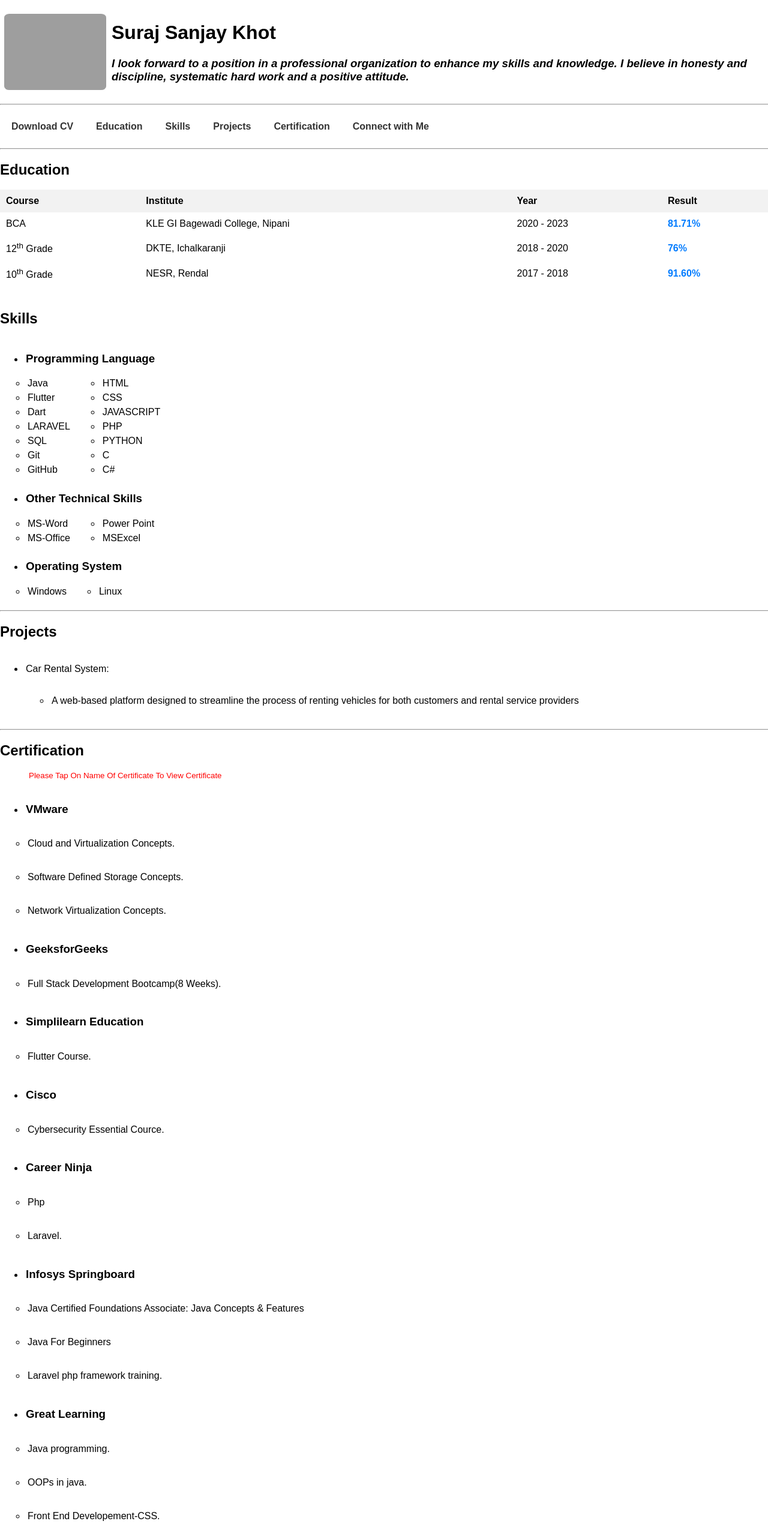
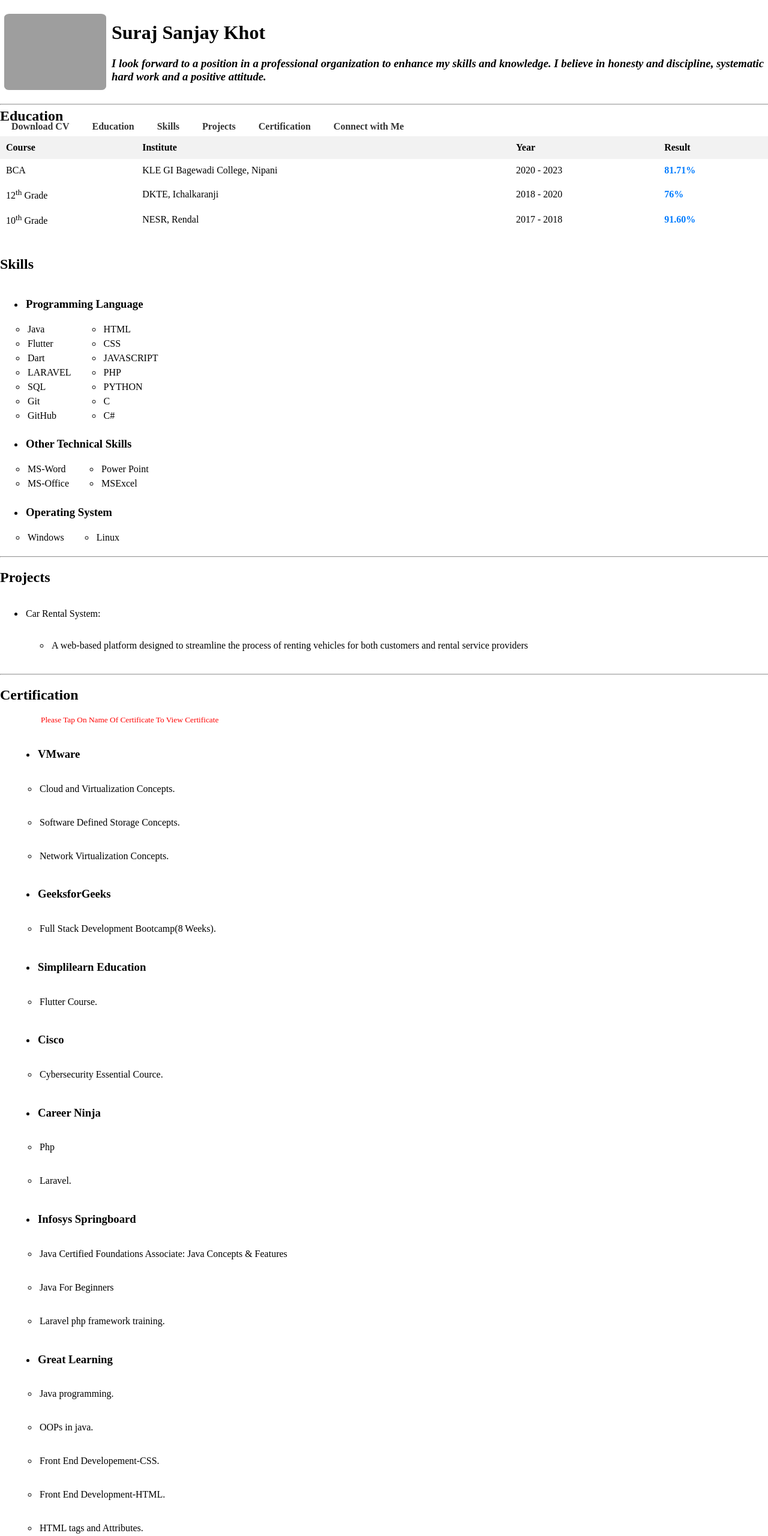
Before and after one commit to suraj-khot-19/suraj, a plain HTML site: page index.html in a window 1280 px wide. Shown: the top 2560 px of the page at 60% size. Drawn offline with Linux system fonts and the light colour scheme; grey boxes are pictures that could not be loaded; a script that the page names is missing.

Commit message:
Update style.css

```diff
--- a/style.css
+++ b/style.css
@@ -1,3 +1,4 @@
+/*
 * {
     font-family: Arial;
 }
@@ -6,6 +7,39 @@ body {
     margin: 0;
     padding: 0;
 }
+*/
+
+
+body, html {
+    margin: 0;
+    padding: 0;
+}
+
+.container {
+    max-width: 100%;
+    margin: 0 auto;
+    padding: 0 20px;
+    box-sizing: border-box;
+}
+
+/* Define specific styles for different screen sizes */
+/* For example, make the header take up 20% of the viewport height on large screens */
+header {
+    height: 20vh;
+}
+
+/* For smaller screens, adjust the header height */
+@media only screen and (max-width: 600px) {
+    header {
+        height: 10vh;
+    }
+}
+
+
+
+
+
+
 
 /* Header Styles */
 .emp {
```
